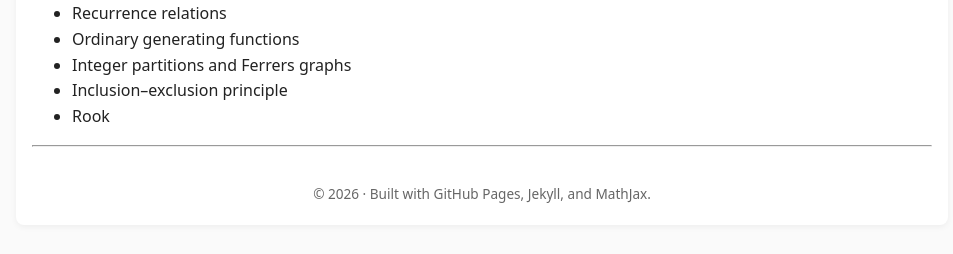
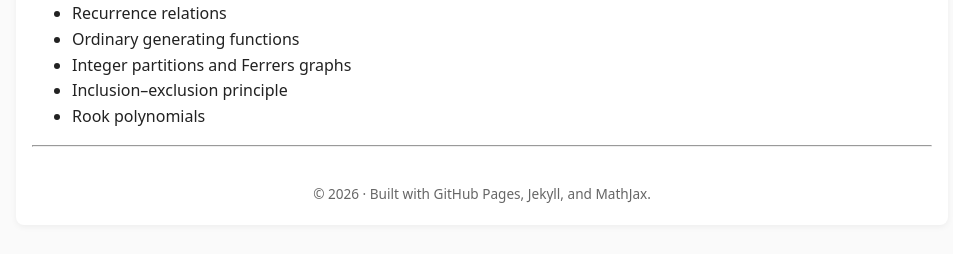
Before and after one commit to SaleemKamaludin/SaleemKamaludin.github.io, a Jekyll site: the page built from courses/combinatorics-ii/index.md, in a window 1280 px wide. Shown: the part 909-1163 px from the top of the page, without its empty margins (158-1111 px from the left). Built offline with Jekyll 4.4.1, drawn with Linux system fonts in a browser that asks for light colours.

Commit message:
Update Rook to Rook polynomials in index.md

```diff
--- a/courses/combinatorics-ii/index.md
+++ b/courses/combinatorics-ii/index.md
@@ -36,4 +36,4 @@ The course also emphasizes how algebraic and analytic tools can be used to solve
 - Ordinary generating functions
 - Integer partitions and Ferrers graphs
 - Inclusion–exclusion principle
-- Rook
+- Rook polynomials
```
